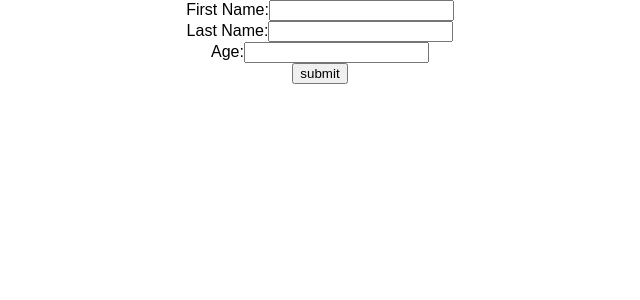
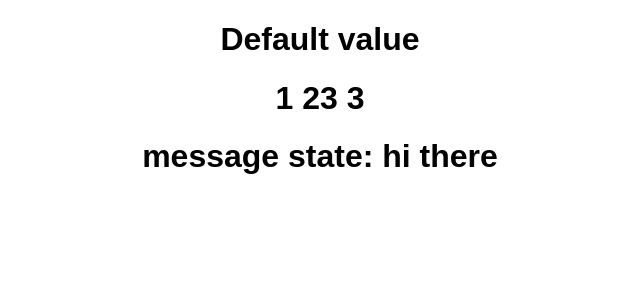
Before and after one commit to zosyk/techsith_react, a React (Create React App) app: page / in a window 1280 px wide. Shown: the top 300 px of the page, without its empty margins (320-960 px from the left). Built offline with nearby package versions, Linux system fonts and the light colour scheme.

Commit message:
added flow type checking

```diff
--- a/src/App.js
+++ b/src/App.js
@@ -1,78 +1,57 @@
 import React, {Component, Fragment} from 'react';
 import './App.css';
-import Child from './components/parentToChild/Child';
-import {BrowserRouter as Router, Link, NavLink, Redirect, Prompt} from "react-router-dom";
-import Route from "react-router-dom/Route";
-
-const User = (params) => {
-    return (
-        <h1>Welcome User {params.username}</h1>
-    )
-};
 
 
+//type guards
 
-class App extends Component {
+type TestType = {
+    str: string,
+    num?: number,
+    arr: Array<number>,
 
-    onClick = () => {
-        console.log(this.firstName.value)
+}
+
+type TestState = {
+    message: string
+}
+
+class Test extends Component<TestType, TestState> {
+
+    state = {
+        message: "hi there"
     };
 
-    state={
-        loggedIn:false
+    static defaultProps = {
+        str: "Default value"
     };
 
-    loginHandle =() =>  {
-      this.setState(prevState => (
-          {
-              loggedIn: !prevState.loggedIn
-          }
-      ))
-    };
+    h1:?HTMLHeadingElement;
+    render() {
+
+        return (
+            <div>
+                <h1>{this.props.str}</h1>
+                <h1>{this.props.num}</h1>
+                <h1>{this.props.arr.map(item => item + " ")}</h1>
+                <h1 ref={h => this.h1 = h}>message state: {this.state.message}</h1>
+
+            </div>
+
+        );
+    }
+}
+
+class App extends Component<{}> {
 
     render() {
 
         return (
+            <div className="App">
 
-            <Router>
-                <div className="App">
+                <Test  arr={[1,23,3]}/>
+            </div>
 
-                    <div>
-                        <span>First Name:</span>
-                        <input onKeyUp={this.onKeyUp.bind(this, 'firstName')} ref={(input) => {this.firstName = input}} type="text"/>
-                    </div>
-                    <div>
-                        <span>Last Name:</span>
-                        <input onKeyUp={this.onKeyUp.bind(this, 'lastName')} ref={(input) => {this.lastName = input}} type="text"/>
-                    </div>
-                    <div>
-                        <span>Age:</span>
-                        <input onKeyUp={this.onKeyUp.bind(this, 'age')} ref={(input) => {this.age = input}} type="text"/>
-                    </div>
-                    <div>
-                        <input onKeyUp={this.onKeyUp.bind(this, 'submit')} type="submit" ref={(input) => {this.submit = input}} value="submit" onClick={this.onClick} />
-                    </div>
-                </div>
-            </Router>
         );
-    }
-
-    onKeyUp = (target, e) => {
-        if(e.keyCode === 13) {
-            switch (target) {
-                case 'firstName':
-                    this.lastName.focus();
-                    break;
-                case 'lastName':
-                    this.age.focus();
-                    break;
-                case 'age':
-                    this.submit.focus();
-                    break;
-                default:
-                    this.firstName.focus();
-            }
-        }
     }
 }
 
```
Also changed, not shown: package.json (+7 -1 lines), 1 other file (tests, documents, lock files or other folders).
